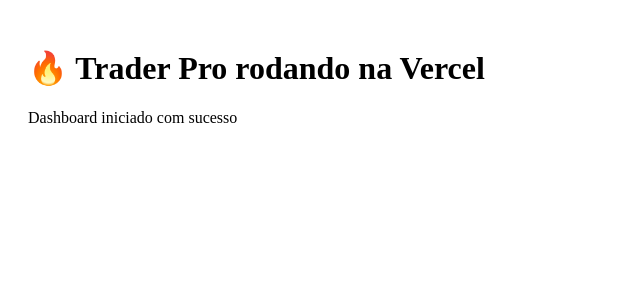
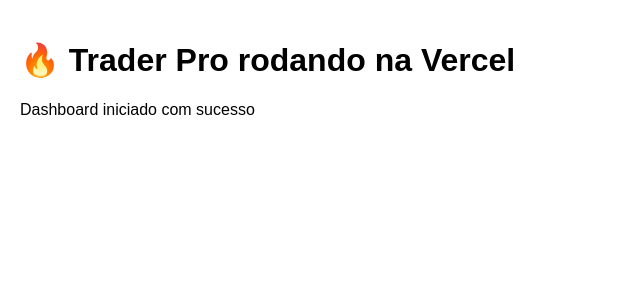
Before and after one commit to trendjoy/trader-pro, a Next.js app: page / in a window 1280 px wide. Shown: the top 300 px of the page, without its empty margins (0-640 px from the left). Built offline with nearby package versions, Linux system fonts and the light colour scheme.

Commit message:
Update layout.tsx

```diff
--- a/app/layout.tsx
+++ b/app/layout.tsx
@@ -1,16 +1,13 @@
-export const metadata = {
-  title: "Trader Pro",
-  description: "Trading Dashboard"
-}
-
 export default function RootLayout({
   children,
 }: {
-  children: React.ReactNode
+  children: React.ReactNode;
 }) {
   return (
-    <html lang="pt-BR">
-      <body>{children}</body>
+    <html lang="pt-br">
+      <body style={{ margin: 0, fontFamily: "Arial" }}>
+        {children}
+      </body>
     </html>
-  )
+  );
 }
```
